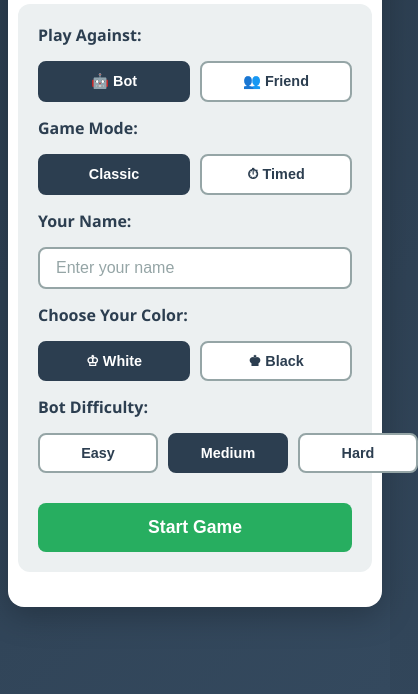
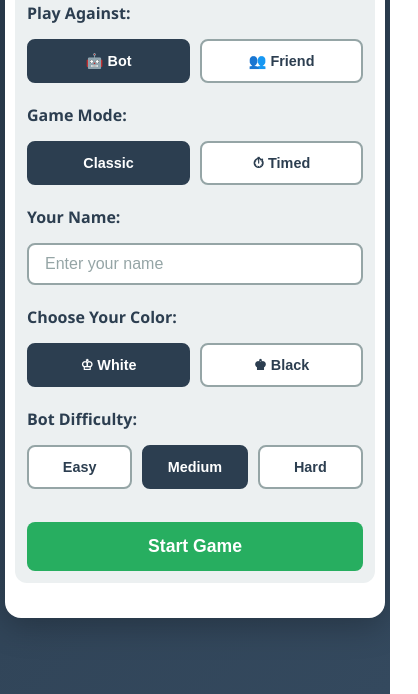
Before and after one commit to dixitomkar59/2D-Chess-Game, a plain HTML site: page index.html in a window 390 px wide. Shown: the part 150-844 px from the top of the page, 418 px wide, since content can reach past the window. Drawn offline with Linux system fonts and the light colour scheme.

Commit message:
Update index.html

```diff
--- a/index.html
+++ b/index.html
@@ -39,6 +39,7 @@
             width: 100%;
             position: relative;
             transition: background 0.3s ease, color 0.3s ease;
+            margin: 20px 0;
         }
 
         body.light-mode .container {
@@ -88,6 +89,7 @@
             justify-content: center;
             align-items: center;
             animation: fadeIn 0.3s ease;
+            overflow-y: auto;
         }
 
         .settings-modal.active {
@@ -318,12 +320,15 @@
             display: none;
         }
 
+        /* FIXED: Setup row with proper spacing and overflow prevention */
         .setup-row {
             display: flex;
             justify-content: space-between;
             align-items: center;
             gap: 15px;
             margin-bottom: 15px;
+            width: 100%;
+            padding: 3px 0;
         }
 
         .setup-row:last-child {
@@ -335,17 +340,33 @@
             color: #2c3e50;
             font-size: 1em;
             min-width: 140px;
-        }
-
-        .color-selector, .opponent-selector, .mode-selector, .difficulty-buttons, .timer-buttons {
+            max-width: 140px;
+            flex-shrink: 0;
+        }
+
+        /* FIXED: All button containers constrained properly */
+        .color-selector,
+        .opponent-selector,
+        .mode-selector,
+        .difficulty-buttons,
+        .timer-buttons {
             display: flex;
             gap: 10px;
             flex: 1;
-        }
-
-        .color-btn, .opponent-btn, .mode-btn, .difficulty-btn, .timer-btn {
+            align-items: stretch;
+            max-width: calc(100% - 155px);
+            overflow: visible;
+        }
+
+        /* FIXED: Buttons with proper styling and NO translateY that causes clipping */
+        .color-btn,
+        .opponent-btn,
+        .mode-btn,
+        .difficulty-btn,
+        .timer-btn {
             flex: 1;
-            padding: 10px 20px;
+            min-width: 0;
+            padding: 10px 15px;
             border: 2px solid #95a5a6;
             border-radius: 8px;
             background: white;
@@ -355,14 +376,27 @@
             color: #2c3e50;
             text-align: center;
             font-size: 1em;
-        }
-
-        .color-btn:hover, .opponent-btn:hover, .mode-btn:hover, .difficulty-btn:hover, .timer-btn:hover {
+            height: 44px;
+            display: flex;
+            align-items: center;
+            justify-content: center;
+            white-space: nowrap;
+        }
+
+        .color-btn:hover,
+        .opponent-btn:hover,
+        .mode-btn:hover,
+        .difficulty-btn:hover,
+        .timer-btn:hover {
             border-color: #2c3e50;
-            transform: translateY(-2px);
-        }
-
-        .color-btn.selected, .opponent-btn.selected, .mode-btn.selected, .difficulty-btn.selected, .timer-btn.selected {
+            box-shadow: 0 2px 8px rgba(44, 62, 80, 0.15);
+        }
+
+        .color-btn.selected,
+        .opponent-btn.selected,
+        .mode-btn.selected,
+        .difficulty-btn.selected,
+        .timer-btn.selected {
             background: #2c3e50;
             color: white;
             border-color: #2c3e50;
@@ -379,6 +413,8 @@
             font-weight: 500;
             outline: none;
             transition: border-color 0.2s ease;
+            height: 44px;
+            max-width: calc(100% - 155px);
         }
 
         .name-input:focus {
@@ -862,21 +898,47 @@
             }
         }
 
-        /* MOBILE RESPONSIVE */
+        /* MOBILE RESPONSIVE - BOTH SETUP AND GAME PAGES */
         @media (max-width: 768px) {
             body {
-                padding: 10px;
+                padding: 15px 10px;
             }
 
             .container {
                 padding: 20px 15px;
                 max-width: 100%;
                 width: 100%;
+                margin: 10px 0;
             }
 
             h1 {
                 font-size: 1.6em;
                 margin-bottom: 20px;
+            }
+
+            .setup-panel {
+                padding: 15px;
+            }
+
+            .setup-row {
+                flex-direction: column;
+                align-items: stretch;
+                gap: 10px;
+            }
+
+            .setup-label {
+                min-width: unset;
+                max-width: unset;
+                margin-bottom: 5px;
+            }
+
+            .color-selector, .opponent-selector, .mode-selector, .difficulty-buttons, .timer-buttons {
+                width: 100%;
+                max-width: 100%;
+            }
+
+            .name-input {
+                max-width: 100%;
             }
 
             .chessboard-container {
@@ -897,19 +959,6 @@
                 font-size: 2em;
             }
 
-            .setup-row {
-                flex-direction: column;
-                align-items: stretch;
-            }
-
-            .setup-label {
-                min-width: unset;
-            }
-
-            .color-selector, .opponent-selector, .mode-selector, .difficulty-buttons, .timer-buttons {
-                width: 100%;
-            }
-
             .modal-content {
                 padding: 30px 20px;
             }
@@ -949,15 +998,21 @@
 
         @media (max-width: 480px) {
             body {
-                padding: 8px;
+                padding: 10px 5px;
             }
 
             .container {
                 padding: 15px 10px;
+                margin: 5px 0;
             }
 
             h1 {
                 font-size: 1.4em;
+                margin-bottom: 15px;
+            }
+
+            .setup-panel {
+                padding: 12px;
             }
 
             .chessboard {
@@ -990,7 +1045,7 @@
 
             .color-btn, .opponent-btn, .mode-btn, .difficulty-btn, .timer-btn {
                 font-size: 0.9em;
-                padding: 10px 15px;
+                padding: 10px 12px;
             }
 
             .modal-icon {
```
